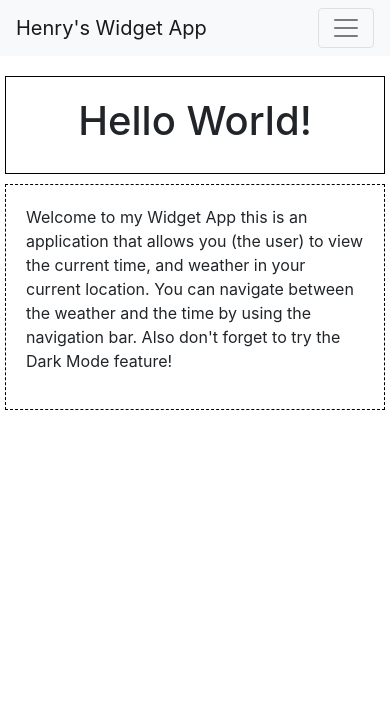
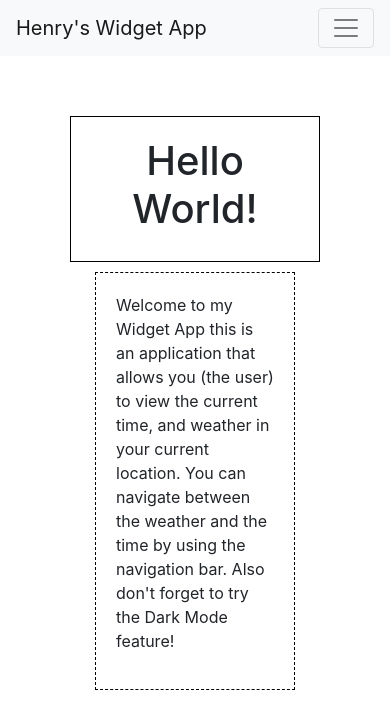
Before and after one commit to Henrynunez112/my-weather-app-2.0, a React (Create React App) app: page / in a window 390 px wide. Shown: the top 728 px of the page. Built offline with nearby package versions, Linux system fonts and the light colour scheme.

Commit message:
creating the apps to be more responsive

```diff
--- a/src/Components/Home/Home.css
+++ b/src/Components/Home/Home.css
@@ -1,6 +1,6 @@
 .homeContainer{
     border-radius: 13px;
-    padding: 20px;
+    padding: 60px;
     justify-content: center;
     align-content: center;
 }
--- a/src/Components/Home/Home.js
+++ b/src/Components/Home/Home.js
@@ -5,12 +5,12 @@ const Home = () => {
   return (
     <div className="homeContainer container">
       <div className="row justify-content-center">
-        <div className="homeHeader col">
+        <div className="homeHeader col-10 col-md-8 col-lg-6">
           <h1>Hello World!</h1>
         </div>
       </div>
       <div className="row justify-content-center">
-        <div className="homebodyContainer col">
+        <div className="homebodyContainer col-8 col-md-6 col-lg-4">
           <p className="text-left">
             Welcome to my Widget App this is an application that allows you (the user) to view the current
             time, and weather in your current location. You can navigate
--- a/src/Components/NavBar/NavBar.js
+++ b/src/Components/NavBar/NavBar.js
@@ -3,7 +3,7 @@ import { NavLink } from "react-router-dom";
 
 const NavBar = () => {
   return (
-    <nav className="navbar navbar-expand-lg navbar-light bg-light">
+    <nav className="navbar navbar-expand-lg navbar-light bg-light sticky-top">
       <a className="navbar-brand" href="/">
         Henry's Widget App
       </a>
```
